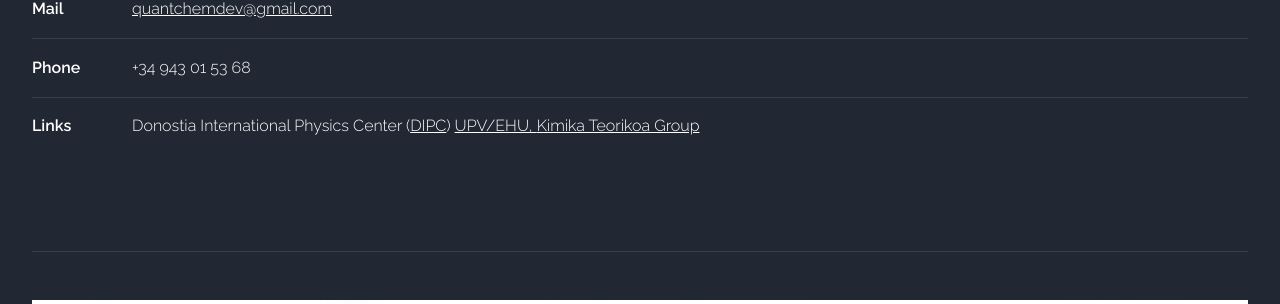
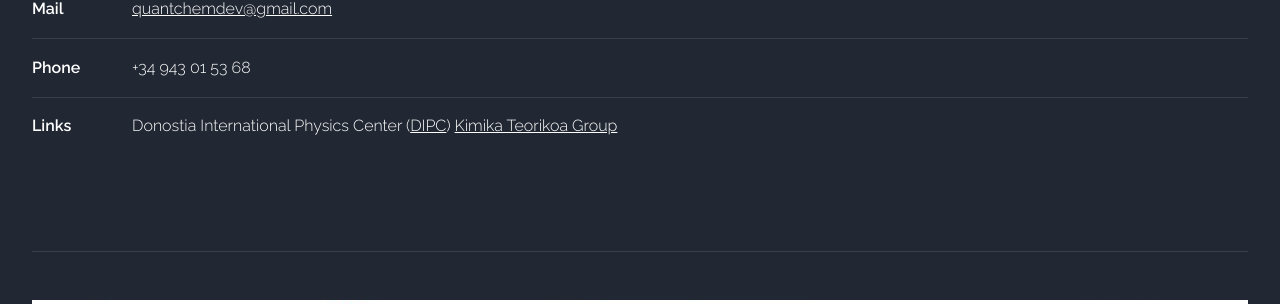
Before and after one commit to old-jekyll-templates/Horizons-Jekyll-Theme, a Jekyll site: the page built from index.html, in a window 1280 px wide and 900 px high, scrolled down 1871 px. Shown: the part 398-702 px from the top of the window. Built offline with Jekyll 4.4.1, drawn with Linux system fonts in a browser that asks for light colours; the list of posts is cut into pages by our own code; comment, search, counter and statistics services are not loaded.

Commit message:
Update default.html

```diff
--- a/_layouts/default.html
+++ b/_layouts/default.html
@@ -72,7 +72,7 @@
 										<li>
 											<span class="address">Links</span>
 											<span>Donostia International Physics Center (<a href="http://dipc.ehu.es/">DIPC</a>)</span>
-											<span><a href="https://www.ehu.eus/en/en-home">UPV/EHU, </a><a href="http://www.ehu.eus/chemistry/theory/">Kimika Teorikoa Group</a></span>
+											<span><a href="http://www.ehu.eus/chemistry/theory/">Kimika Teorikoa Group</a></span>
 										</li>
 									</ul>
 								</section>
```
